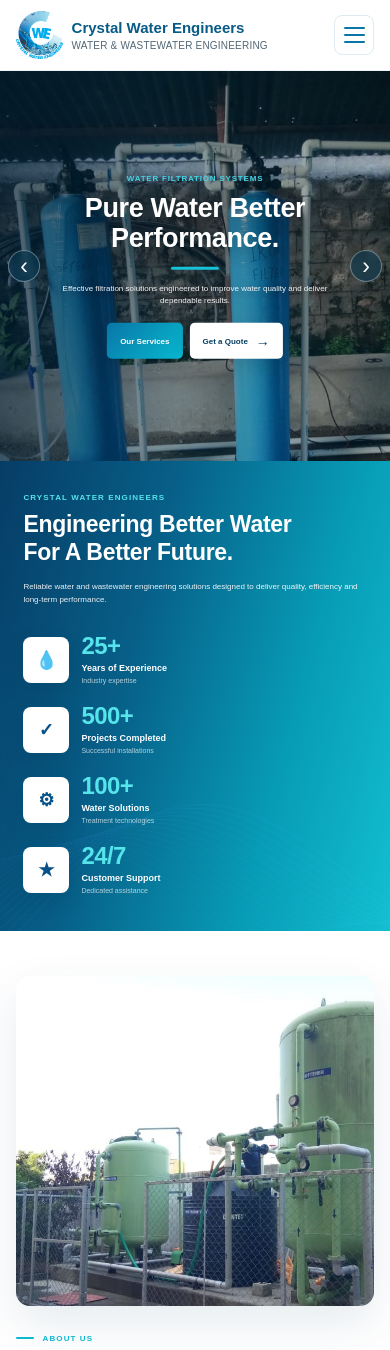
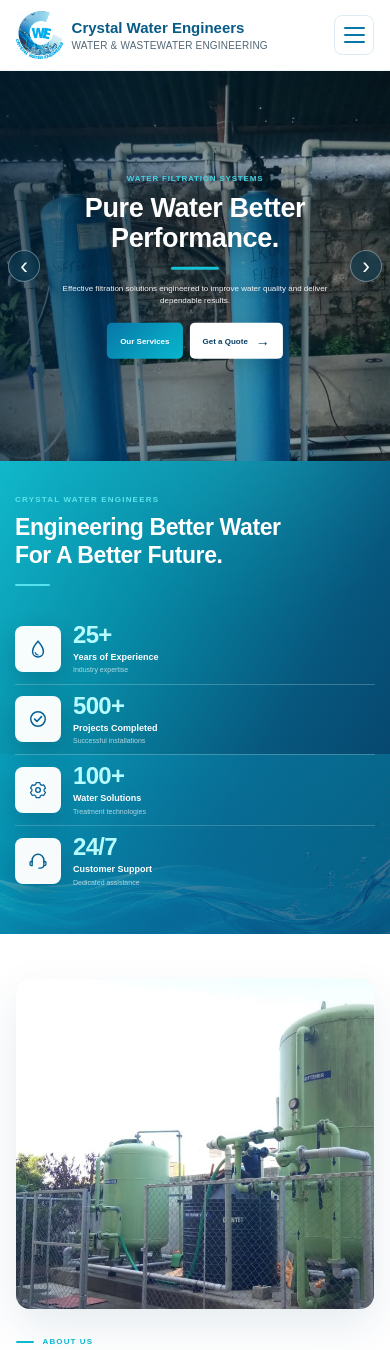
Before and after one commit to gokulvidhyatech-web/Crystalwaterengineers, a React (Vite) app in the folder frontend/: page / in a window 390 px wide. Shown: the top 1350 px of the page. Built offline with nearby package versions, Linux system fonts and the light colour scheme.

Commit message:
Fix Vite build configuration

```diff
--- a/frontend/src/components/Hero.css
+++ b/frontend/src/components/Hero.css
@@ -483,12 +483,12 @@
 
 
   .hero-prev {
-    left: 28px;
+    left: 70px;
   }
 
 
   .hero-next {
-    right: 28px;
+    right: 70px;
   }
 
 }
--- a/frontend/src/components/StatsBanner.css
+++ b/frontend/src/components/StatsBanner.css
@@ -4,7 +4,6 @@
 
 .stats-section {
   width: 100%;
-
   margin: 0;
   padding: 0;
 
@@ -13,44 +12,35 @@
   font-family: "Poppins", sans-serif;
 
   position: relative;
-
   z-index: 2;
 }
 
 
 /* =========================================
-   FULL WIDTH BANNER
+   MAIN BANNER
 ========================================= */
 
 .stats-banner {
   position: relative;
 
   width: 100%;
-
-  min-height: 330px;
-
-  margin: 0;
+  min-height: 300px;
 
   overflow: hidden;
 
-  /*
-    FULL WIDTH
-    No side space
-  */
-
   background:
     linear-gradient(
-      105deg,
-      #063d66 0%,
-      #075f88 35%,
-      #079bb5 70%,
-      #12bfd0 100%
+      300deg,
+      #063b63 0%,
+      #07577e 35%,
+      #078da8 68%,
+      #11b8ca 100%
     );
 }
 
 
 /* =========================================
-   WAVE IMAGE
+   WAVE BACKGROUND
 ========================================= */
 
 .stats-wave {
@@ -60,25 +50,15 @@
   bottom: 0;
 
   width: 100%;
-
   height: 100%;
 
-  background-image:
-    url("../assets/images/Waves.webp");
+  background-image: url("../assets/images/Water\ fall.png");
 
   background-repeat: no-repeat;
+  background-position:center ;
+  background-size: cover;
 
-  background-position:
-    center bottom;
-
-  background-size:
-    100% auto;
-
-  /*
-    Light wave.
-    Dark blur avoid pannum.
-  */
-
+  opacity: 0.42;
 
   mix-blend-mode: screen;
 
@@ -89,115 +69,121 @@
 
 
 /* =========================================
-   CONTENT CONTAINER
+   DECORATIVE GLOW
+========================================= */
+
+.stats-glow {
+  position: absolute;
+
+  border-radius: 50%;
+
+  pointer-events: none;
+
+  filter: blur(70px);
+
+  opacity: 0.18;
+
+  z-index: 1;
+}
+
+.stats-glow-one {
+  width: 320px;
+  height: 320px;
+
+  right: 8%;
+  top: -180px;
+
+  background: #5be7ef;
+}
+
+.stats-glow-two {
+  width: 280px;
+  height: 280px;
+
+  left: 25%;
+  bottom: -200px;
+
+  background: #1687e8;
+}
+
+
+/* =========================================
+   CONTAINER
 ========================================= */
 
 .stats-container {
   position: relative;
 
-  z-index: 3;
+  z-index: 5;
 
-  width: min(1320px, 90%);
+  min-height: 300px;
 
-  margin: 0 auto;
+  display: flex;
 
-  padding:
-    48px 0 48px;
+  align-items: center;
+
+  justify-content: space-between;
+
+  gap: 60px;
+
+  padding: 48px 0;
 }
 
 
 /* =========================================
-   TOP AREA
-========================================= */
-
-.stats-top {
-  width: 100%;
-
-  display: flex;
-
-  align-items: flex-start;
-
-  justify-content: space-between;
-
-  gap: 100px;
-}
-
-
-/* =========================================
-   HEADING AREA
+   LEFT HEADING
 ========================================= */
 
 .stats-heading {
-  flex: 1;
+  flex: 0 0 32%;
 
-  min-width: 0;
+  position: relative;
+
+  z-index: 5;
 }
 
-
-/* =========================================
-   LABEL
-========================================= */
 
 .stats-label {
   display: block;
 
-  margin-bottom: 10px;
+  margin-bottom: 12px;
 
-  color: #55e4ea;
+  color: #5be5ed;
 
   font-size: 11px;
-
   font-weight: 700;
 
-  letter-spacing: 1.6px;
+  letter-spacing: 1.8px;
 
   line-height: 1.3;
 }
 
-
-/* =========================================
-   MAIN HEADING
-========================================= */
 
 .stats-heading h2 {
   margin: 0;
 
   color: #ffffff;
 
-  font-size: 36px;
-
+  font-size: 35px;
   font-weight: 700;
 
-  line-height: 1.15;
+  line-height: 1.18;
 
-  letter-spacing: -0.8px;
+  letter-spacing: -0.9px;
 }
 
 
-/* =========================================
-   DESCRIPTION
-========================================= */
+.stats-heading-line {
+  display: block;
 
-.stats-description {
-  width: 420px;
+  width: 42px;
+  height: 3px;
 
-  flex-shrink: 0;
+  margin-top: 20px;
 
-  padding-top: 8px;
-}
+  border-radius: 10px;
 
-
-.stats-description p {
-  margin: 0;
-
-  color:
-    rgba(255, 255, 255, 0.92);
-
-  font-size: 12px;
-
-  font-weight: 400;
-
-  line-height: 1.7;
+  background: #54e3eb;
 }
 
 
@@ -206,18 +192,17 @@
 ========================================= */
 
 .stats-grid {
-  position: relative;
-
-  z-index: 4;
+  flex: 1;
 
   display: grid;
 
-  grid-template-columns:
-    repeat(4, 1fr);
+  grid-template-columns: repeat(4, 1fr);
 
-  gap: 60px;
+  align-items: stretch;
 
-  margin-top: 48px;
+  position: relative;
+
+  z-index: 5;
 }
 
 
@@ -226,13 +211,36 @@
 ========================================= */
 
 .stat-item {
+  min-width: 0;
+
   display: flex;
 
   align-items: center;
 
-  gap: 16px;
+  gap: 14px;
 
-  min-width: 0;
+  padding: 8px 24px;
+
+  position: relative;
+}
+
+
+/* =========================================
+   VERTICAL DIVIDER
+========================================= */
+
+.stat-item:not(:last-child)::after {
+  content: "";
+
+  position: absolute;
+
+  top: 8px;
+  right: 0;
+
+  width: 1px;
+  height: calc(100% - 16px);
+
+  background: rgba(255, 255, 255, 0.28);
 }
 
 
@@ -241,41 +249,46 @@
 ========================================= */
 
 .stat-icon {
-  width: 62px;
+  width: 58px;
+  height: 58px;
 
-  height: 62px;
-
-  flex-shrink: 0;
+  flex: 0 0 58px;
 
   display: flex;
 
   align-items: center;
-
   justify-content: center;
-
-  background: #ffffff;
 
   border-radius: 10px;
 
+  background: rgba(255, 255, 255, 0.97);
+
   box-shadow:
-    0 8px 20px rgba(0, 40, 70, 0.18);
+    0 10px 25px rgba(0, 30, 60, 0.20);
+
+  transition:
+    transform 0.3s ease,
+    box-shadow 0.3s ease;
+}
+
+
+.stat-item:hover .stat-icon {
+  transform: translateY(-4px);
+
+  box-shadow:
+    0 14px 30px rgba(0, 30, 60, 0.28);
 }
 
 
 /* =========================================
-   ICON
+   SVG ICON
 ========================================= */
 
-.stat-icon span {
-  color: #075187;
+.stat-icon svg {
+  width: 27px;
+  height: 27px;
 
-  font-family: Arial, sans-serif;
-
-  font-size: 23px;
-
-  font-weight: 600;
-
-  line-height: 1;
+  color: #076096;
 }
 
 
@@ -297,15 +310,14 @@
 
   margin: 0;
 
-  color: #55e4ea;
+  color: #b5fbff;
 
-  font-size: 34px;
-
+  font-size: 32px;
   font-weight: 700;
 
   line-height: 1;
 
-  letter-spacing: -0.6px;
+  letter-spacing: -0.7px;
 }
 
 
@@ -314,13 +326,11 @@
 ========================================= */
 
 .stat-content h3 {
-  margin:
-    6px 0 2px;
+  margin: 6px 0 2px;
 
   color: #ffffff;
 
   font-size: 11px;
-
   font-weight: 600;
 
   line-height: 1.35;
@@ -330,123 +340,131 @@
 
 
 /* =========================================
-   SMALL TEXT
+   DESCRIPTION
 ========================================= */
 
 .stat-content p {
   margin: 0;
 
-  color:
-    rgba(255, 255, 255, 0.7);
+  color: rgba(255, 255, 255, 0.68);
 
   font-size: 8px;
-
   font-weight: 400;
 
   line-height: 1.4;
+
+  white-space: nowrap;
 }
 
 
 /* =========================================
    LARGE LAPTOP
-   1250px
 ========================================= */
 
 @media (max-width: 1250px) {
 
   .stats-container {
-    width: 92%;
+    gap: 35px;
 
-    padding:
-      45px 0 45px;
+    padding: 44px 0;
   }
 
-  .stats-top {
-    gap: 60px;
+  .stats-heading {
+    flex-basis: 31%;
   }
 
   .stats-heading h2 {
-    font-size: 32px;
-  }
-
-  .stats-description {
-    width: 370px;
-  }
-
-  .stats-grid {
-    gap: 35px;
+    font-size: 31px;
   }
 
   .stat-item {
-    gap: 12px;
+    gap: 11px;
+
+    padding: 8px 16px;
   }
 
   .stat-icon {
-    width: 57px;
-    height: 57px;
+    width: 54px;
+    height: 54px;
+
+    flex-basis: 54px;
+  }
+
+  .stat-icon svg {
+    width: 25px;
+    height: 25px;
   }
 
   .stat-content strong {
-    font-size: 30px;
+    font-size: 29px;
   }
 }
 
 
 /* =========================================
    LAPTOP
-   1050px
 ========================================= */
 
 @media (max-width: 1050px) {
 
   .stats-banner {
-    min-height: 315px;
+    min-height: 285px;
   }
 
   .stats-container {
-    width: 92%;
+    min-height: 285px;
 
-    padding:
-      42px 0 42px;
+    gap: 25px;
+
+    padding: 40px 0;
   }
 
-  .stats-top {
-    gap: 40px;
+  .stats-heading {
+    flex-basis: 29%;
+  }
+
+  .stats-label {
+    font-size: 9px;
+
+    letter-spacing: 1.4px;
   }
 
   .stats-heading h2 {
-    font-size: 29px;
+    font-size: 26px;
   }
 
-  .stats-description {
-    width: 330px;
+  .stats-heading-line {
+    margin-top: 16px;
   }
 
-  .stats-description p {
-    font-size: 10px;
-  }
+  .stat-item {
+    gap: 9px;
 
-  .stats-grid {
-    gap: 22px;
-
-    margin-top: 42px;
+    padding: 6px 11px;
   }
 
   .stat-icon {
-    width: 52px;
-    height: 52px;
+    width: 48px;
+    height: 48px;
+
+    flex-basis: 48px;
+
+    border-radius: 8px;
   }
 
-  .stat-icon span {
-    font-size: 20px;
+  .stat-icon svg {
+    width: 22px;
+    height: 22px;
   }
 
   .stat-content strong {
-    font-size: 27px;
+    font-size: 25px;
   }
 
   .stat-content h3 {
     font-size: 9px;
+
+    margin-top: 5px;
   }
 
   .stat-content p {
@@ -457,7 +475,6 @@
 
 /* =========================================
    TABLET
-   850px
 ========================================= */
 
 @media (max-width: 850px) {
@@ -467,153 +484,129 @@
   }
 
   .stats-container {
-    width: 88%;
+    min-height: auto;
 
-    padding:
-      40px 0 45px;
+    display: block;
+
+    padding: 45px 0 50px;
   }
 
-
-  /* TOP */
-
-  .stats-top {
-    display: block;
+  .stats-heading {
+    width: 100%;
   }
-
 
   .stats-heading h2 {
     font-size: 30px;
   }
 
+  .stats-grid {
+    grid-template-columns: repeat(2, 1fr);
 
-  .stats-description {
-    width: 100%;
+    margin-top: 38px;
 
-    max-width: 620px;
-
-    margin-top: 15px;
-
-    padding-top: 0;
+    gap: 0;
   }
 
+  .stat-item {
+    min-height: 78px;
 
-  /* GRID */
-
-  .stats-grid {
-    grid-template-columns:
-      repeat(2, 1fr);
-
-    gap:
-      30px 45px;
-
-    margin-top: 35px;
+    padding: 14px 20px;
   }
 
+  .stat-item:nth-child(2)::after {
+    display: none;
+  }
 
-  /* WAVE */
+  .stat-item:nth-child(3)::after {
+    display: block;
+  }
+
+  .stat-item:nth-child(-n + 2) {
+    border-bottom: 1px solid rgba(255, 255, 255, 0.22);
+  }
 
   .stats-wave {
-    height: 180px;
+    background-size: auto 220px;
 
-    background-size:
-      auto 180px;
-
-    opacity: 0.25;
+    opacity: 0.32;
   }
 }
 
 
 /* =========================================
    MOBILE
-   600px
 ========================================= */
 
 @media (max-width: 600px) {
 
   .stats-container {
-    width: 88%;
-
-    padding:
-      32px 0 35px;
+    padding: 34px 0 38px;
   }
-
-
-  /* LABEL */
 
   .stats-label {
     font-size: 8px;
 
-    letter-spacing: 1.1px;
+    letter-spacing: 1.2px;
 
-    margin-bottom: 8px;
+    margin-bottom: 9px;
   }
-
-
-  /* HEADING */
 
   .stats-heading h2 {
     font-size: 23px;
 
     line-height: 1.2;
 
-    letter-spacing: -0.3px;
+    letter-spacing: -0.4px;
   }
 
+  .stats-heading-line {
+    width: 35px;
+    height: 2px;
 
-  /* DESCRIPTION */
-
-  .stats-description {
-    margin-top: 13px;
+    margin-top: 14px;
   }
-
-  .stats-description p {
-    font-size: 8px;
-
-    line-height: 1.65;
-  }
-
-
-  /* GRID */
 
   .stats-grid {
     grid-template-columns: 1fr;
 
-    gap: 18px;
-
     margin-top: 28px;
   }
 
+  .stat-item {
+    min-height: 64px;
 
-  /* ITEM */
+    padding: 9px 0;
 
-  .stat-item {
     gap: 12px;
+
+    border-bottom: 1px solid rgba(255, 255, 255, 0.18);
   }
 
+  .stat-item:last-child {
+    border-bottom: none;
+  }
 
-  /* ICON */
+  .stat-item::after {
+    display: none !important;
+  }
 
   .stat-icon {
     width: 46px;
+    height: 46px;
 
-    height: 46px;
+    flex-basis: 46px;
 
     border-radius: 8px;
   }
 
-  .stat-icon span {
-    font-size: 18px;
+  .stat-icon svg {
+    width: 20px;
+    height: 20px;
   }
-
-
-  /* NUMBER */
 
   .stat-content strong {
     font-size: 24px;
   }
-
-
-  /* TITLE */
 
   .stat-content h3 {
     margin-top: 4px;
@@ -621,42 +614,40 @@
     font-size: 9px;
   }
 
-
-  /* DESCRIPTION */
-
   .stat-content p {
     font-size: 7px;
   }
 
+  .stats-wave {
+    height: 180px;
 
-  /* WAVE */
+    background-size: auto 180px;
 
-  .stats-wave {
-    height: 145px;
+    background-position: center bottom;
 
-    background-size:
-      auto 145px;
+    opacity: 0.24;
+  }
 
-    background-position:
-      center bottom;
+  .stats-glow-one {
+    width: 220px;
+    height: 220px;
+  }
 
-    opacity: 0.22;
+  .stats-glow-two {
+    width: 200px;
+    height: 200px;
   }
 }
 
 
 /* =========================================
    SMALL MOBILE
-   380px
 ========================================= */
 
 @media (max-width: 380px) {
 
   .stats-container {
-    width: 88%;
-
-    padding:
-      28px 0 32px;
+    padding: 30px 0 34px;
   }
 
   .stats-heading h2 {
@@ -664,13 +655,19 @@
   }
 
   .stats-grid {
-    gap: 16px;
+    margin-top: 24px;
   }
 
   .stat-icon {
     width: 43px;
+    height: 43px;
 
-    height: 43px;
+    flex-basis: 43px;
+  }
+
+  .stat-icon svg {
+    width: 19px;
+    height: 19px;
   }
 
   .stat-content strong {
--- a/frontend/src/components/StatsBanner.jsx
+++ b/frontend/src/components/StatsBanner.jsx
@@ -3,48 +3,147 @@ import "./StatsBanner.css";
 function StatsBanner() {
   const stats = [
     {
-      icon: "💧",
+      type: "drop",
       number: "25+",
       title: "Years of Experience",
       text: "Industry expertise",
     },
     {
-      icon: "✓",
+      type: "check",
       number: "500+",
       title: "Projects Completed",
       text: "Successful installations",
     },
     {
-      icon: "⚙",
+      type: "gear",
       number: "100+",
       title: "Water Solutions",
       text: "Treatment technologies",
     },
     {
-      icon: "★",
+      type: "support",
       number: "24/7",
       title: "Customer Support",
       text: "Dedicated assistance",
     },
   ];
 
+  const renderIcon = (type) => {
+    switch (type) {
+      case "drop":
+        return (
+          <svg viewBox="0 0 24 24" aria-hidden="true">
+            <path
+              d="M12 2.8C12 2.8 5.5 10.1 5.5 15.1C5.5 18.9 8.4 21.5 12 21.5C15.6 21.5 18.5 18.9 18.5 15.1C18.5 10.1 12 2.8 12 2.8Z"
+              fill="none"
+              stroke="currentColor"
+              strokeWidth="1.8"
+            />
+            <path
+              d="M8.7 16.4C9.1 18.1 10.3 19 12 19.2"
+              fill="none"
+              stroke="currentColor"
+              strokeWidth="1.5"
+              strokeLinecap="round"
+            />
+          </svg>
+        );
+
+      case "check":
+        return (
+          <svg viewBox="0 0 24 24" aria-hidden="true">
+            <circle
+              cx="12"
+              cy="12"
+              r="8.7"
+              fill="none"
+              stroke="currentColor"
+              strokeWidth="1.8"
+            />
+            <path
+              d="M8 12.2L10.7 15L16.2 9.2"
+              fill="none"
+              stroke="currentColor"
+              strokeWidth="1.9"
+              strokeLinecap="round"
+              strokeLinejoin="round"
+            />
+          </svg>
+        );
+
+      case "gear":
+        return (
+          <svg viewBox="0 0 24 24" aria-hidden="true">
+            <path
+              d="M9.8 3.2h4.4l.7 2.3c.6.2 1.1.5 1.6.9l2.3-.6 2.2 3.8-1.7 1.7c.1.6.1 1.2 0 1.8l1.7 1.7-2.2 3.8-2.3-.6c-.5.4-1 .7-1.6.9l-.7 2.3H9.8l-.7-2.3c-.6-.2-1.1-.5-1.6-.9l-2.3.6L3 14.8l1.7-1.7a7 7 0 0 1 0-1.8L3 9.6l2.2-3.8 2.3.6c.5-.4 1-.7 1.6-.9l.7-2.3Z"
+              fill="none"
+              stroke="currentColor"
+              strokeWidth="1.5"
+              strokeLinejoin="round"
+            />
+            <circle
+              cx="12"
+              cy="12"
+              r="2.8"
+              fill="none"
+              stroke="currentColor"
+              strokeWidth="1.6"
+            />
+          </svg>
+        );
+
+      case "support":
+        return (
+          <svg viewBox="0 0 24 24" aria-hidden="true">
+            <path
+              d="M5 13.5V11a7 7 0 0 1 14 0v2.5"
+              fill="none"
+              stroke="currentColor"
+              strokeWidth="1.8"
+              strokeLinecap="round"
+            />
+            <path
+              d="M5 12.5H3.8c-.7 0-1.3.6-1.3 1.3v2.4c0 .7.6 1.3 1.3 1.3H5v-5Z"
+              fill="none"
+              stroke="currentColor"
+              strokeWidth="1.6"
+            />
+            <path
+              d="M19 12.5h1.2c.7 0 1.3.6 1.3 1.3v2.4c0 .7-.6 1.3-1.3 1.3H19v-5Z"
+              fill="none"
+              stroke="currentColor"
+              strokeWidth="1.6"
+            />
+            <path
+              d="M19 17.5c-.4 2-1.8 3-4.2 3H13"
+              fill="none"
+              stroke="currentColor"
+              strokeWidth="1.6"
+              strokeLinecap="round"
+            />
+          </svg>
+        );
+
+      default:
+        return null;
+    }
+  };
+
   return (
     <section className="stats-section">
-
-      {/* FULL WIDTH BACKGROUND */}
       <div className="stats-banner">
 
         {/* WAVE BACKGROUND */}
         <div className="stats-wave"></div>
 
-        {/* CONTENT CONTAINER */}
-        <div className="stats-container">
+        {/* DECORATIVE GLOW */}
+        <div className="stats-glow stats-glow-one"></div>
+        <div className="stats-glow stats-glow-two"></div>
 
-          {/* TOP CONTENT */}
-          <div className="stats-top">
+        <div className="container stats-container">
 
+          {/* LEFT CONTENT */}
           <div className="stats-heading">
-
             <span className="stats-label">
               CRYSTAL WATER ENGINEERS
             </span>
@@ -55,54 +154,32 @@ function StatsBanner() {
               For A Better Future.
             </h2>
 
+            <span className="stats-heading-line"></span>
           </div>
 
-            <div className="stats-description">
-              <p>
-                Reliable water and wastewater engineering solutions
-                designed to deliver quality, efficiency and long-term
-                performance.
-              </p>
-            </div>
-
-          </div>
-
-
-          {/* STATS */}
+          {/* RIGHT STATS */}
           <div className="stats-grid">
-
             {stats.map((stat, index) => (
               <div className="stat-item" key={index}>
 
                 <div className="stat-icon">
-                  <span>{stat.icon}</span>
+                  {renderIcon(stat.type)}
                 </div>
 
                 <div className="stat-content">
+                  <strong>{stat.number}</strong>
 
-                  <strong>
-                    {stat.number}
-                  </strong>
+                  <h3>{stat.title}</h3>
 
-                  <h3>
-                    {stat.title}
-                  </h3>
-
-                  <p>
-                    {stat.text}
-                  </p>
-
+                  <p>{stat.text}</p>
                 </div>
 
               </div>
             ))}
-
           </div>
 
         </div>
-
       </div>
-
     </section>
   );
 }
--- a/frontend/src/styles/global.css
+++ b/frontend/src/styles/global.css
@@ -115,3 +115,45 @@ select {
   }
 
 }
+
+
+/* =========================================
+   GLOBAL SECTION CONTAINER
+========================================= */
+
+.container {
+  width: min(1400px, calc(100% - 60px));
+  margin: 0 auto;
+}
+
+
+/* =========================================
+   SECTION
+========================================= */
+
+section {
+  width: 100%;
+}
+
+
+/* =========================================
+   RESPONSIVE CONTAINER
+========================================= */
+
+@media (max-width: 1200px) {
+  .container {
+    width: min(100% - 50px, 1400px);
+  }
+}
+
+@media (max-width: 768px) {
+  .container {
+    width: calc(100% - 36px);
+  }
+}
+
+@media (max-width: 480px) {
+  .container {
+    width: calc(100% - 30px);
+  }
+}
```
Also changed, not shown: frontend/src/assets/images/Water fall.png (added). Lines whose indentation alone changed are shown as unchanged.
